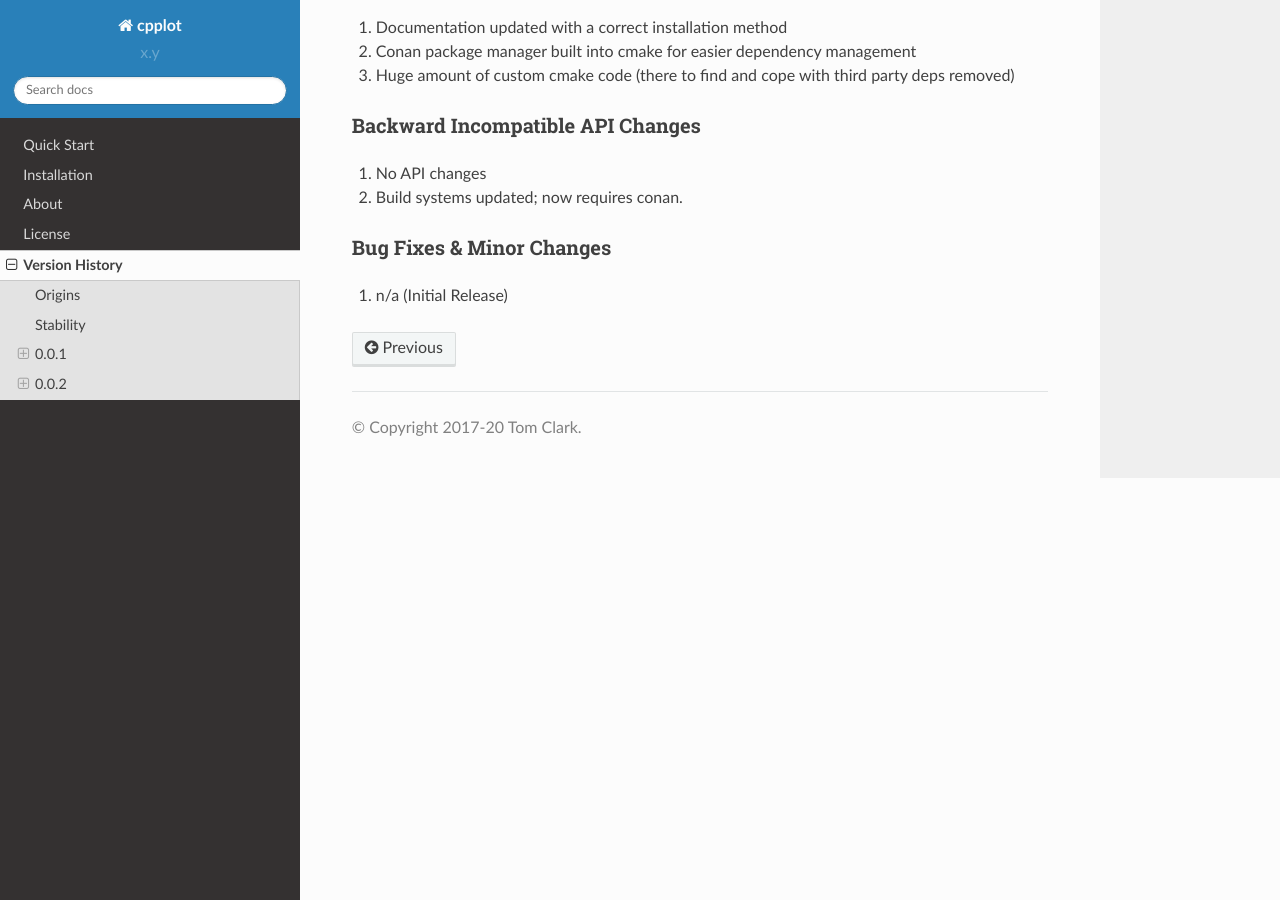
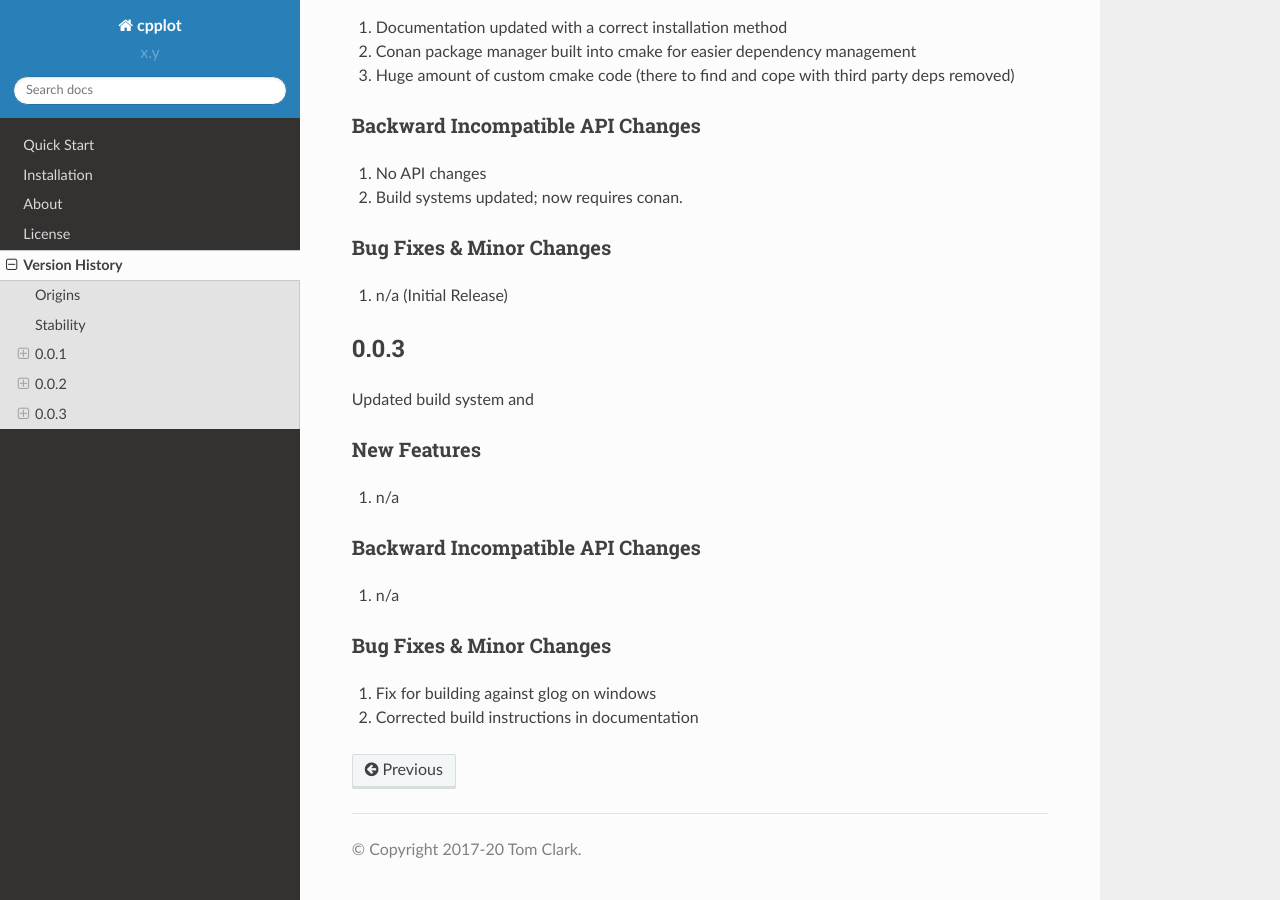
Before and after one commit to thclark/cpplot, a Sphinx documentation site: the page built from docs/source/version_history.rst, in a window 1280 px wide and 900 px high, scrolled down 1432 px. Built offline with Sphinx 7.4.7 and the Read the Docs theme 2.0.0, drawn with Linux system fonts in a browser that asks for light colours; pages that are not in the unit, such as notebooks, are missing from menus.

Commit message:
DOC Added version notes for 0.0.3

```diff
--- a/docs/source/version_history.rst
+++ b/docs/source/version_history.rst
@@ -80,3 +80,22 @@ Backward Incompatible API Changes
 Bug Fixes & Minor Changes
 -------------------------
 #. n/a (Initial Release)
+
+
+0.0.3
+=====
+
+Updated build system and
+
+New Features
+------------
+#. n/a
+
+Backward Incompatible API Changes
+---------------------------------
+#. n/a
+
+Bug Fixes & Minor Changes
+-------------------------
+#. Fix for building against glog on windows
+#. Corrected build instructions in documentation
```
